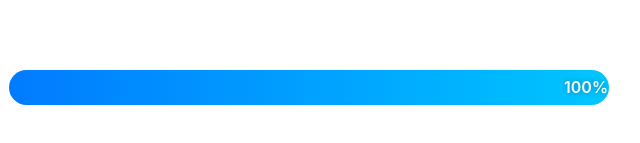
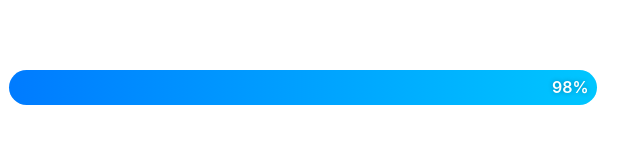
Before and after one commit to sendtoadramax-arch/progressbar-demo, a plain HTML site: page index.html in a window 1280 px wide. Shown: the part 313-456 px from the top of the page, 331-971 px from the left. Drawn offline with Linux system fonts and the light colour scheme.

Commit message:
98index.html

```diff
--- a/index.html
+++ b/index.html
@@ -62,7 +62,7 @@
 
     function animateProgress() {
       let current = 0;
-      const target = 100;
+      const target = 98;
       const duration = 1000; // fill speed
       const resetDelay = 10000; // pause before reset
       const intervalTime = 50;
@@ -92,7 +92,7 @@
 
         // Keep % inside bar but not too close to edge
         const offset = 45; // adjust this to move text inside more
-        const textPosition = Math.min(percentage, 100) + "%";
+        const textPosition = Math.min(percentage, 98) + "%";
         progressText.style.left =
           percentage < 5 ? "10px" : `calc(${percentage}% - ${offset}px)`;
       }, intervalTime);
```
